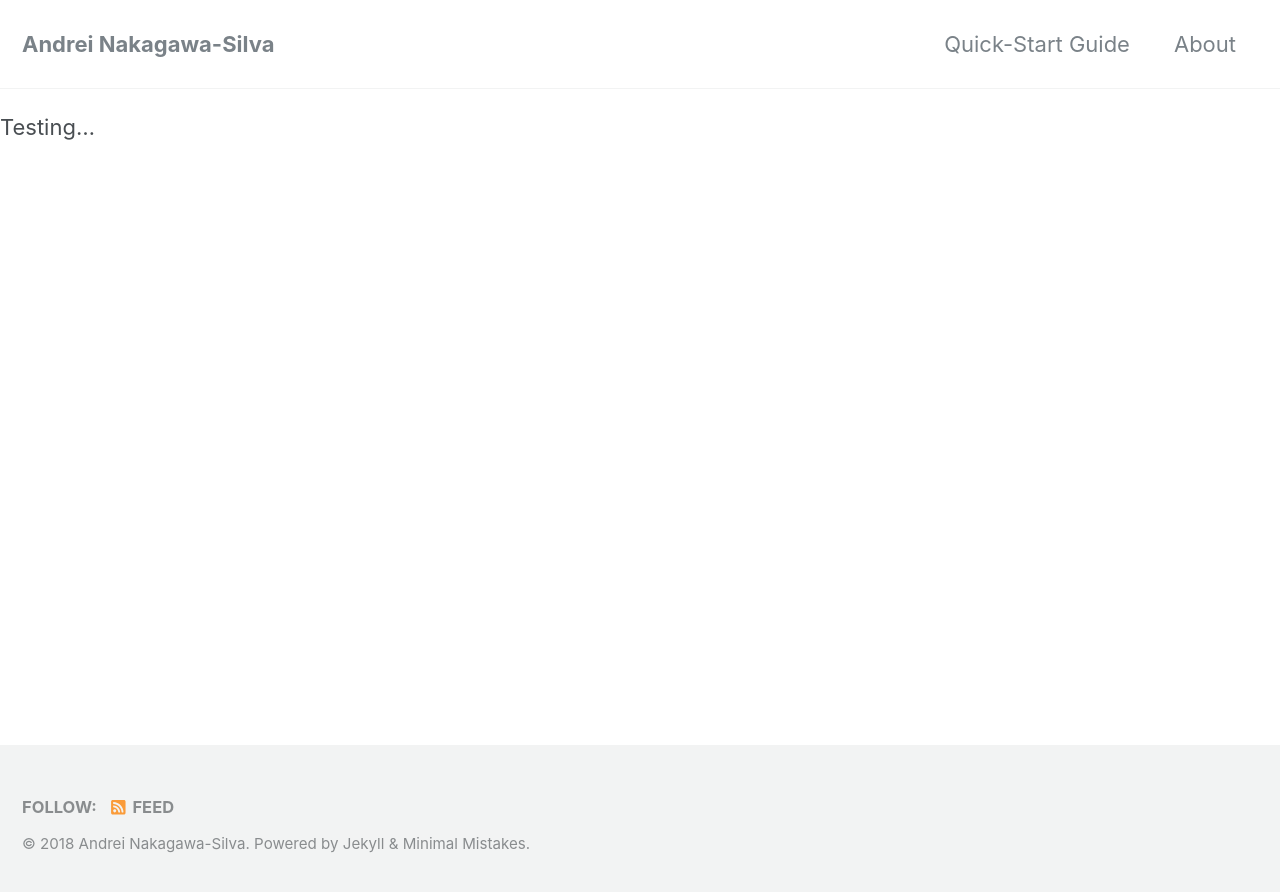
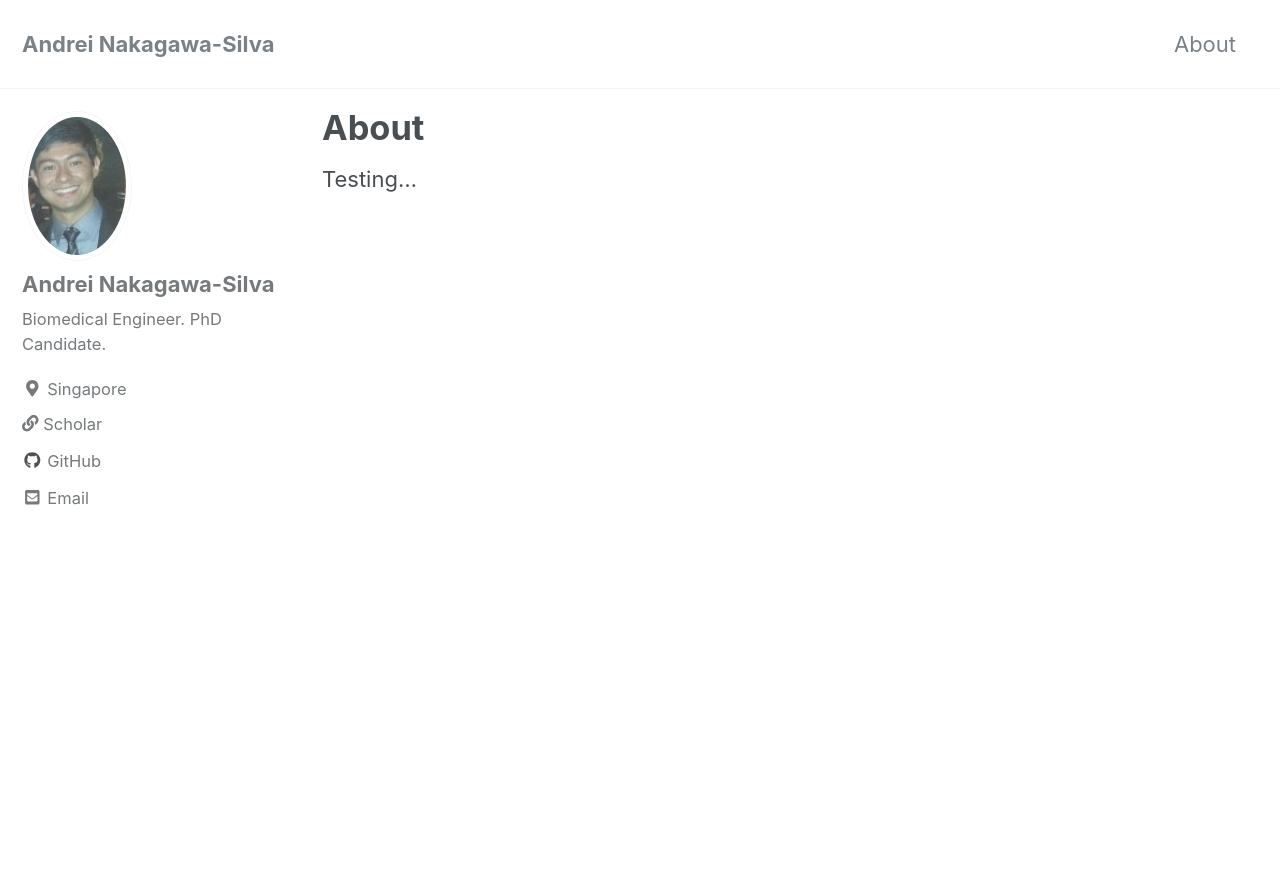
Before and after one commit to andreinakagawa/andreinakagawa.github.io, a Jekyll site: the page built from _pages/about.md, in a window 1280 px wide and 900 px high. Shown: the top 892 px of the window. Built offline with Jekyll 4.4.1, drawn with Linux system fonts in a browser that asks for light colours; nearby versions of some CDN libraries; our own code applies the rules of GitHub Pages for plain Markdown files.

Commit message:
more updates

```diff
--- a/_config.yml
+++ b/_config.yml
@@ -293,6 +293,6 @@ defaults:
   - scope:
       path: ""
       type: pages
-      values:
-        layout: single
-        author_profile: true
+    values:
+      layout: single
+      author_profile: true
--- a/_data/navigation.yml
+++ b/_data/navigation.yml
@@ -1,7 +1,5 @@
 # main links
 main:
-  - title: "Quick-Start Guide"
-    url: https://mmistakes.github.io/minimal-mistakes/docs/quick-start-guide/
   - title: "About"
     url: /about/
   # - title: "Sample Posts"
```
Also changed, not shown: _pages/404.md (added, +15 -0 lines).
